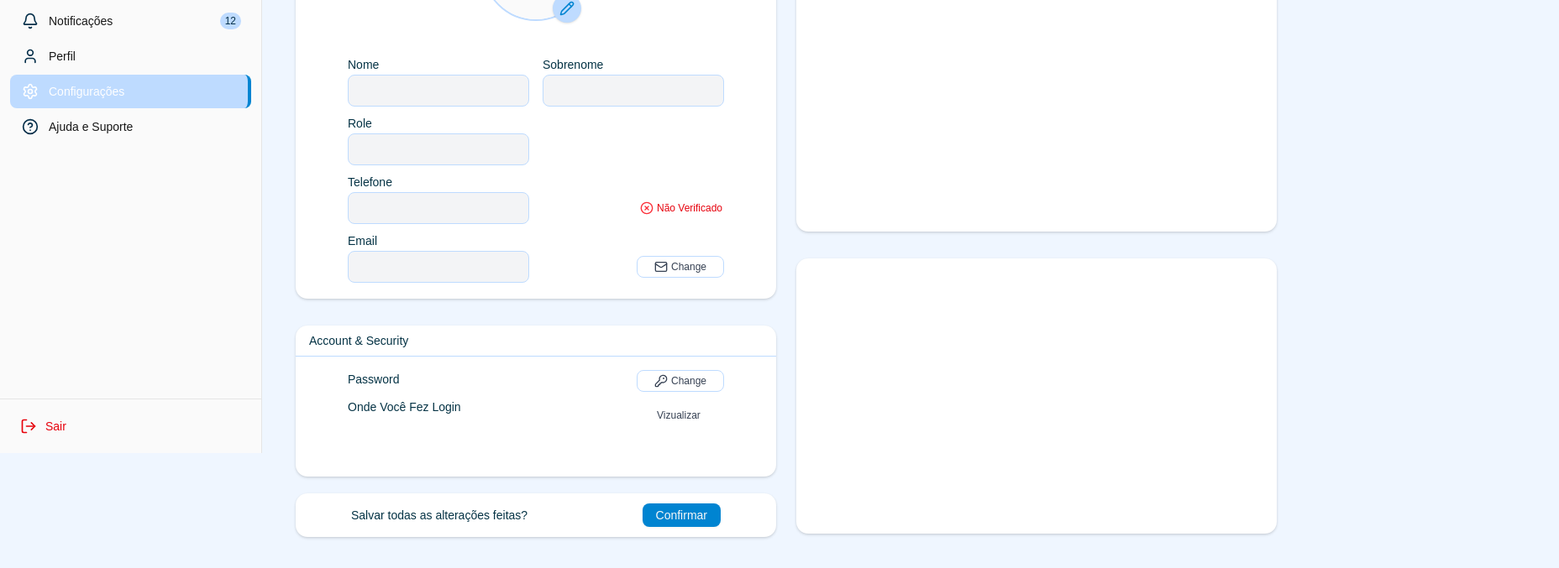
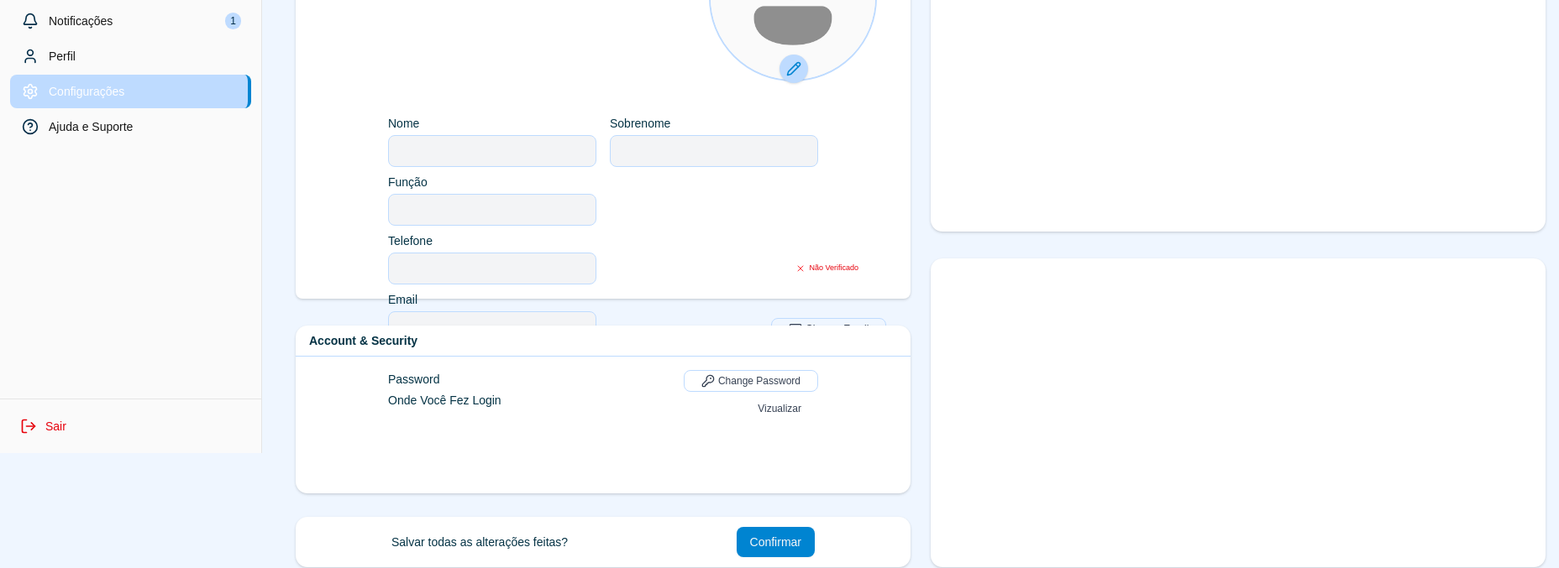
Before and after one commit to tcc-aqua/aqua, a Next.js app in the folder dashboard/: page /settings in a window 1280 px wide. Shown: the part 260-937 px from the top of the page at 84% size, 1856 px wide, since content can reach past the window. Built offline with nearby package versions, Linux system fonts and the light colour scheme.

Commit message:
feat/Settings

```diff
--- a/dashboard/src/app/layout.jsx
+++ b/dashboard/src/app/layout.jsx
@@ -38,7 +38,7 @@ export default function RootLayout({ children }) {
           <div className="flex min-h-screen">
 
 
-            <div className="flex-1 ml-64 p-20">
+            <div className=" container flex-1 md:ml-64 p-20 ">
 
                 {children}
 
--- a/dashboard/src/app/page.jsx
+++ /dev/null
@@ -1,19 +0,0 @@
-'use client'
-
-
-
-export default function Home() {
-
-
-  return (
-
-    <main>
-
-
-
-    </main>
-
-
-
-  );
-}
--- a/dashboard/src/app/settings/page.jsx
+++ b/dashboard/src/app/settings/page.jsx
@@ -7,6 +7,7 @@ import InputProfile from "@/components/Inputs/InputProfile";
 import Inputpassword from "@/components/Inputs/InputPassword";
 import ConfirmChanges from "@/components/Inputs/ConfirmChanges";
 import { Sidebar } from "@/components/modern-side-bar";
+
 
 const cardVariants = {
   hidden: { y: -120, opacity: 0, zIndex: -1 },
@@ -22,24 +23,25 @@ export default function Settings() {
 
 
   return (<>
-  <div className="fixed left-0 top-0 h-screen w-64 z-50">
+
+  <div className="fixed left-0 top-0 h-screen w-64 z-50 ">
         <Sidebar />
       </div>
 
 
-    <main className="container grid center">
+    <main className="container grid  ">
 
 
 
-      <section className="mx-auto w-[75rem] grid grid-cols-1 md:grid-cols-2 gap-6 p-4">
+      <section className="mx-auto w-[33rem] md:w-[95rem] grid grid-cols-1 md:grid-cols-2 gap-6 p-4">
         <motion.div
           variants={cardVariants}
           initial="hidden"
           animate="visible"
           custom={0}
-          className="bg-card rounded-xl shadow-md h-130"
+          className="bg-card rounded-md shadow-md h-130"
         >
-          <h1 className="p-2 ml-2 text-sm">Profile Settings</h1>
+          <h1 className="p-2 ml-2 text-sm font-semibold">Profile Settings</h1>
           <Separator></Separator>
           <FotoPerfil></FotoPerfil>
           <InputProfile></InputProfile>
@@ -56,15 +58,15 @@ export default function Settings() {
       </section>
 
 
-      <section className="mx-auto w-[75rem] grid grid-cols-1 md:grid-cols-2 gap-6 p-4">
+      <section className="mx-auto w-[33rem] md:w-[95rem]  grid grid-cols-1 md:grid-cols-2 gap-6 p-4">
         <motion.div
           variants={cardVariants}
           initial="hidden"
           animate="visible"
           custom={0.6}
-          className="bg-card rounded-xl shadow-md h-45"
+          className="bg-card rounded-xl shadow-md h-50"
         >
-          <h1 className="p-2 ml-2 text-sm">Account & Security</h1>
+          <h1 className="p-2 ml-2 text-sm font-semibold">Account & Security</h1>
           <Separator></Separator>
 
           <Inputpassword></Inputpassword>
@@ -75,18 +77,18 @@ export default function Settings() {
           initial="hidden"
           animate="visible"
           custom={0.9}
-          className="bg-card rounded-xl shadow-md h-82 -mt-20"
+          className="bg-card rounded-xl shadow-md h-92 md:-mt-20"
         />
       </section>
 
 
-      <section className="mx-auto w-[75rem] grid grid-cols-1 md:grid-cols-2 gap-6 p-4">
+      <section className="mx-auto w-[33rem] md:w-[95rem]  grid grid-cols-1 md:grid-cols-2 gap-6 p-4">
         <motion.div
           variants={cardVariants}
           initial="hidden"
           animate="visible"
           custom={1.2}
-          className="bg-card rounded-xl shadow-md h-13 -mt-20"
+          className="bg-card rounded-xl shadow-md h-15 md:-mt-23"
         >
           <ConfirmChanges></ConfirmChanges>
         </motion.div>
--- a/dashboard/src/components/Inputs/ConfirmChanges.jsx
+++ b/dashboard/src/components/Inputs/ConfirmChanges.jsx
@@ -22,9 +22,9 @@ export default function ConfirmChanges() {
   }
 
   return (
-    <section className="grid grid-cols-2 gap-4 mx-auto max-w-md p-1 mt-2">
+    <section className="grid grid-cols-2 gap-4 mx-auto max-w-lg p-1 mt-2">
 
-      <h1 className="text-sm text-start mt-1">
+      <h1 className="text-sm text-start mt-2">
         Salvar todas as alterações feitas?
       </h1>
 
@@ -32,7 +32,7 @@ export default function ConfirmChanges() {
       <div className="flex justify-end gap-4">
         <Dialog open={open} onOpenChange={setOpen}>
           <DialogTrigger asChild>
-            <Button variant="default" className="text-sm h-7">Confirmar</Button>
+            <Button variant="default" className="text-sm ">Confirmar</Button>
           </DialogTrigger>
 
           <DialogContent>
--- a/dashboard/src/components/Inputs/InputPassword.jsx
+++ b/dashboard/src/components/Inputs/InputPassword.jsx
@@ -11,29 +11,29 @@ export default function InputPassword({ password }) {
   };
 
   return (<>
-    <section className="grid grid-cols-2 gap-4 mx-auto max-w-md mt-2">
+    <section className="grid grid-cols-2 gap-4 mx-auto max-w-sm md:max-w-lg mt-2">
       <div className="flex w-full items-center gap-2">
         <div className="flex-1 flex flex-col">
           <h1 className="block text-sm mt-1">Password</h1>
         </div>
       </div>
-         <div className="flex items-center mt-2 ml-28">
+      <div className="flex items-center justify-end mt-2 md:ml-[11rem]">
         <button
           onClick={handleChangePassword}
-            className="flex items-center border rounded-md p-1 px-5 text-gray-700 hover:text-accent text-xs"
+          className="flex items-center border rounded-md p-1 px-5 text-gray-700 hover:text-accent text-xs whitespace-nowrap"
         >
-            <KeyRound size={16}/>
-            <span className="ml-1">Change</span>
+          <KeyRound size={16} />
+          <span className="ml-1">Change Password</span>
         </button>
       </div>
     </section>
 
-    <section className="grid grid-cols-2 gap-4 mx-auto max-w-md mt-2">
+    <section className="grid grid-cols-2 gap-4 mx-auto max-w-sm md:max-w-lg m">
       <div className="flex-1 flex flex-col">
         <h1 className="block text-sm ">Onde Você Fez Login</h1>
 
       </div>
-      <div className="flex items-center mt-2 ml-28">
+      <div className="flex items-center justify-end max-w-sm md:max-w-lg mt-2 ">
         <button
 
           className="flex items-center rounded-md p-1 px-5 text-gray-700 hover:text-accent text-xs"
--- a/dashboard/src/components/Inputs/InputProfile.jsx
+++ b/dashboard/src/components/Inputs/InputProfile.jsx
@@ -1,9 +1,15 @@
 "use client";
 
-import { Mail, CheckCircle, XCircle } from "lucide-react";
+import { Mail, Check, X } from "lucide-react";
 
-export default function InputProfile({ nome, sobrenome, role, telefone, telefoneVerificado, email }) {
-
+export default function InputProfile({
+  nome,
+  sobrenome,
+  role,
+  telefone,
+  telefoneVerificado,
+  email,
+}) {
   const handleChangeEmail = () => {
     const newEmail = prompt("Digite seu novo e-mail:", email);
     if (newEmail) {
@@ -14,9 +20,9 @@ export default function InputProfile({ nome, sobrenome, role, telefone, telefone
   return (
     <>
 
-      <section className="grid grid-cols-2 gap-4 mx-auto max-w-md mt-6">
+      <section className="grid grid-cols-2 gap-4 mx-auto max-w-sm md:max-w-lg mt-6">
         <div>
-          <label className="text-sm mb-1">Nome</label>
+          <label className="text-sm mb-1 block">Nome</label>
           <input
             type="text"
             value={nome}
@@ -26,7 +32,7 @@ export default function InputProfile({ nome, sobrenome, role, telefone, telefone
         </div>
 
         <div>
-          <label className="text-sm mb-1">Sobrenome</label>
+          <label className="text-sm mb-1 block">Sobrenome</label>
           <input
             type="text"
             value={sobrenome}
@@ -37,9 +43,9 @@ export default function InputProfile({ nome, sobrenome, role, telefone, telefone
       </section>
 
 
-      <section className="grid grid-cols-2 gap-4 mx-auto max-w-md mt-2">
+      <section className="grid grid-cols-2 gap-4 mx-auto max-w-sm md:max-w-lg mt-2">
         <div>
-          <label className="text-sm mb-1">Role</label>
+          <label className="text-sm mb-1 block">Função</label>
           <input
             type="text"
             value={role}
@@ -50,9 +56,9 @@ export default function InputProfile({ nome, sobrenome, role, telefone, telefone
       </section>
 
 
-      <section className="grid grid-cols-2 gap-4 mx-auto max-w-md mt-2 ">
+      <section className="grid grid-cols-2 gap-4 mx-auto max-w-sm md:max-w-lg mt-2 relative">
         <div>
-          <label className="text-sm mb-1">Telefone</label>
+          <label className="text-sm mb-1 block">Telefone</label>
           <input
             type="text"
             value={telefone}
@@ -60,25 +66,27 @@ export default function InputProfile({ nome, sobrenome, role, telefone, telefone
             className="w-full border rounded-md p-2 bg-gray-100 text-gray-600 cursor-not-allowed text-sm"
           />
         </div>
-        <div className="flex items-center gap-1 mt-6 ml-29">
+
+        <div className="relative">
+          <div className="absolute top-9 right-0 md:right-[-3rem] flex items-center gap-1 whitespace-nowrap">
             {telefoneVerificado ? (
               <>
-              <CheckCircle className="text-green-500" size={16} />
-              <span className="text-xs text-green-600">Verificado</span>
+                <Check className="text-green-500" size={12} />
+                <span className="text-[9px] text-green-600">Verificado</span>
               </>
             ) : (
               <>
-              <XCircle className="text-red-500" size={16} />
-              <span className="text-xs text-red-600">Não Verificado</span>
+                <X className="text-red-500" size={12} />
+                <span className="text-[9px] text-red-600">Não Verificado</span>
               </>
             )}
           </div>
+        </div>
       </section>
 
-
-      <section className="grid grid-cols-2 gap-4 mx-auto max-w-md mt-2">
+      <section className="grid grid-cols-2 gap-4 mx-auto max-w-sm md:max-w-lg mt-2">
         <div>
-          <label className="text-sm mb-1">Email</label>
+          <label className="text-sm mb-1 block">Email</label>
           <input
             type="text"
             value={email}
@@ -86,17 +94,16 @@ export default function InputProfile({ nome, sobrenome, role, telefone, telefone
             className="w-full border rounded-md p-2 bg-gray-100 text-gray-600 cursor-not-allowed text-sm"
           />
         </div>
-        <div className="flex items-center mt-6 ml-28">
+        <div className="flex items-center mt-7 justify-end md:justify-start md:ml-[12rem]">
           <button
             onClick={handleChangeEmail}
-            className="flex items-center border rounded-md p-1 px-5 text-gray-700 hover:text-accent text-xs"
+            className="flex items-center border rounded-md p-1 px-5 text-gray-700 hover:text-accent text-xs whitespace-nowrap"
           >
             <Mail size={16} />
-            <span className="ml-1">Change</span>
+            <span className="ml-1">Change Email</span>
           </button>
         </div>
       </section>
-
     </>
   );
 }
--- a/dashboard/src/components/ProfileImage/page.jsx
+++ b/dashboard/src/components/ProfileImage/page.jsx
@@ -28,16 +28,15 @@ export default function FotoPerfil() {
   };
 
   return (
-    <div className="flex flex-col items-center mt-6 space-y-4 relative">
+    <div className="flex flex-col items-end mt-6 mr-10 space-y-4 relative">
       <div className="relative">
 
         <img
           src={foto}
           alt="Foto de perfil"
-          className="w-32 h-32 object-cover rounded-full border-2"
+          className="w-50 h-50 object-cover rounded-full border-2"
         />
 
-        {/* Lápis com dropdown */}
         <DropdownMenu>
           <DropdownMenuTrigger asChild>
             <button className="absolute -mt-8 ml-21 bg-muted text-secondary p-2 rounded-full shadow hover:bg-accent hover:text-white">
--- a/dashboard/src/components/modern-side-bar.jsx
+++ b/dashboard/src/components/modern-side-bar.jsx
@@ -20,10 +20,10 @@ import {
 import { ModeToggle } from './layout/DarkMode/page';
 
 const navigationItems = [
-  { id: "dashboard", name: "Dashboard", icon: Home, href: "/dashboard" },
+  { id: "dashboard", name: "Dashboard", icon: Home, href: "/" },
   { id: "analytics", name: "Análises", icon: BarChart3, href: "/analytics" },
   { id: "documents", name: "Documentos", icon: FileText, href: "/documents", badge: "3" },
-  { id: "notifications", name: "Notificações", icon: Bell, href: "/notifications", badge: "12" },
+  { id: "notifications", name: "Notificações", icon: Bell, href: "/notifications", badge: "1" },
   { id: "profile", name: "Perfil", icon: User, href: "/profile" },
   { id: "settings", name: "Configurações", icon: Settings, href: "/settings" },
   { id: "help", name: "Ajuda e Suporte", icon: HelpCircle, href: "/help" },
```
Lines whose indentation alone changed are shown as unchanged.
